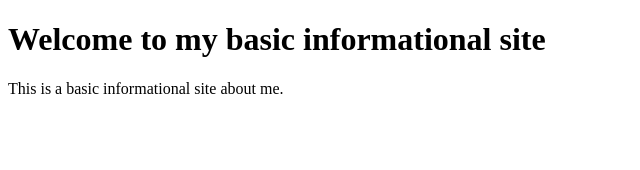
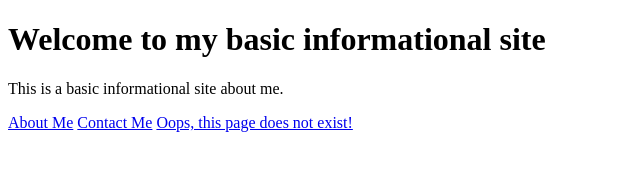
Before and after one commit to Visioness/basic-informational-site, a plain HTML site: page index.html in a window 1280 px wide. Shown: the whole page, without its empty margins (0-640 px from the left). Drawn offline with Linux system fonts and the light colour scheme.

Commit message:
Add routes to other pages

```diff
--- a/index.html
+++ b/index.html
@@ -8,5 +8,8 @@
   <body>
     <h1>Welcome to my basic informational site</h1>
     <p>This is a basic informational site about me.</p>
+    <a href="/about">About Me</a>
+    <a href="/contact-me">Contact Me</a>
+    <a href="/oops">Oops, this page does not exist!</a>
   </body>
 </html>
```
Also changed, not shown: 404.html (+1 -0 lines), about.html (+1 -0 lines), contact-me.html (+1 -0 lines).
